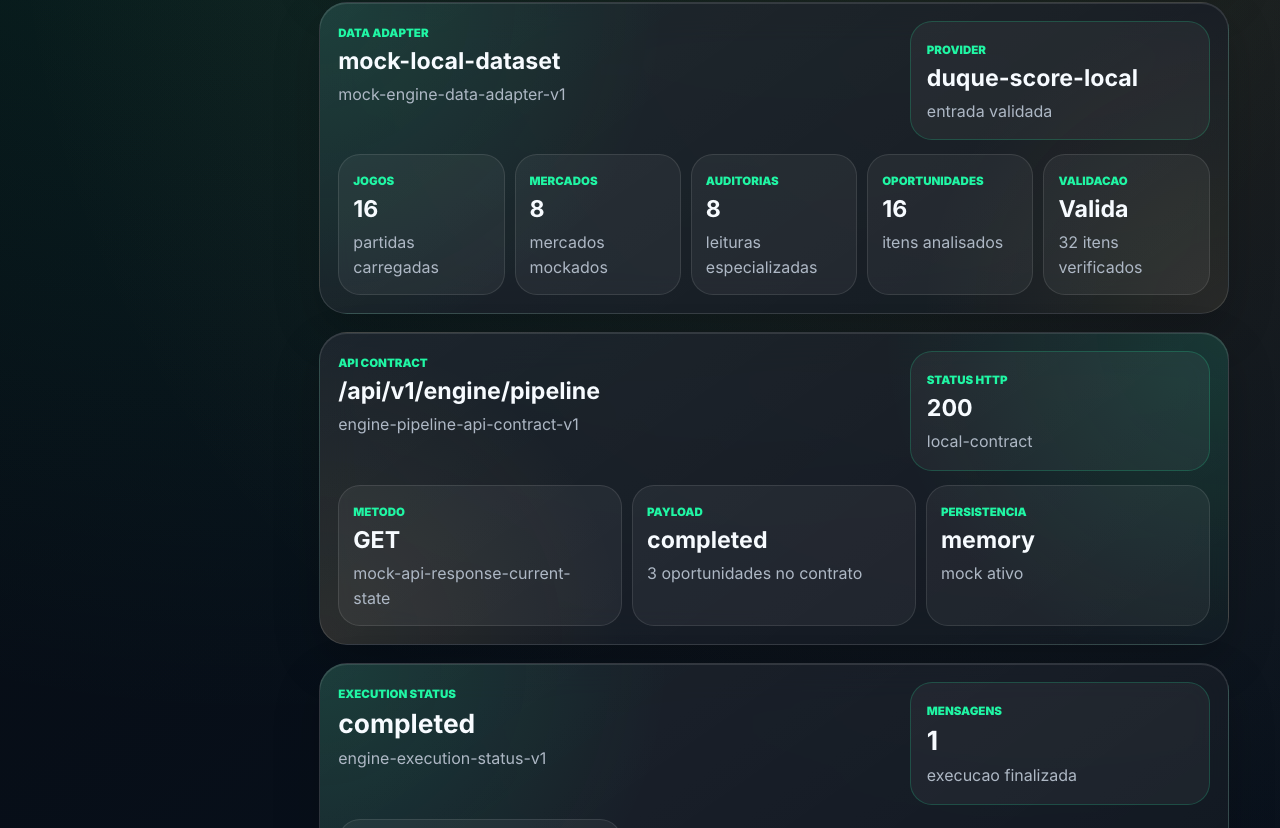
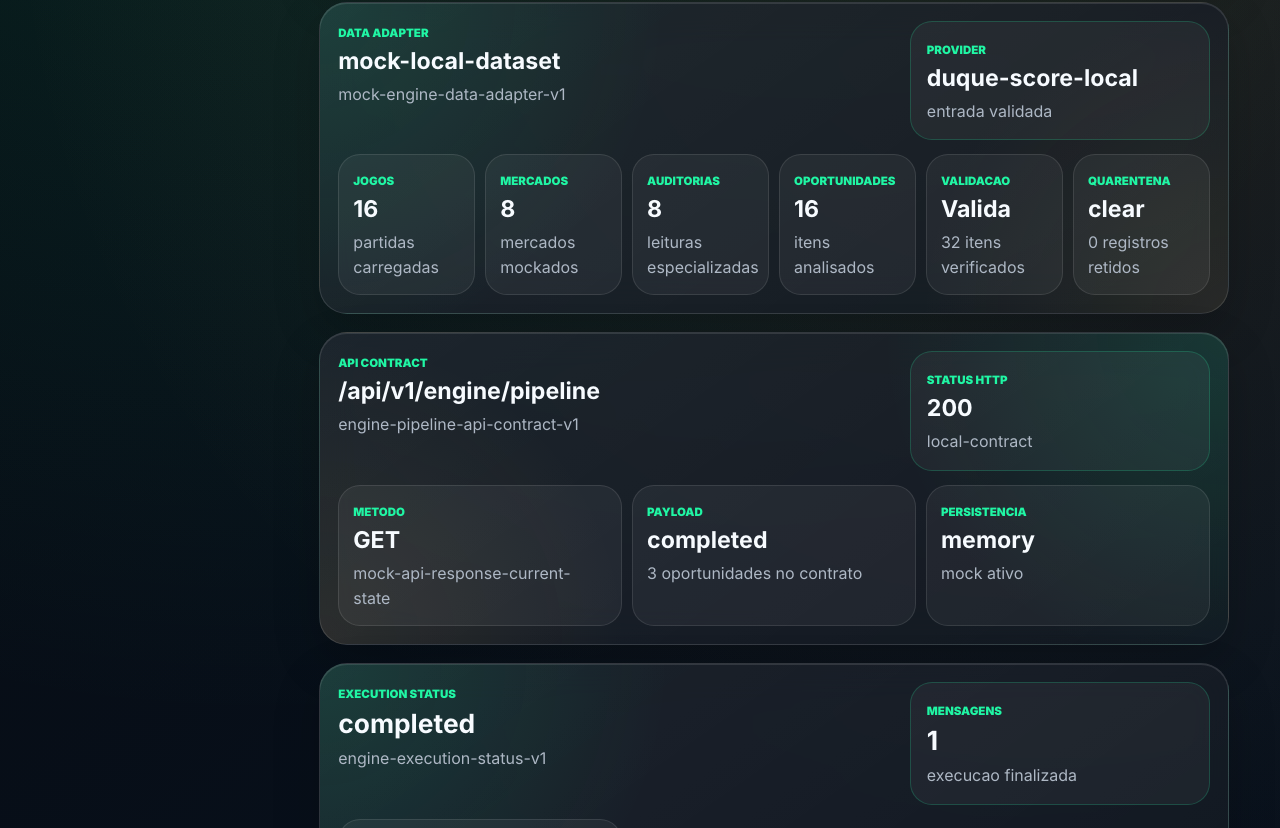
Before and after one commit to duqueroleta/DuqueSports-Codex, a React (Vite) app: page /dados in a window 1280 px wide. Shown: the part 932-1760 px from the top of the page. Built offline with nearby package versions, Linux system fonts and the light colour scheme.

Commit message:
Add data adapter quarantine layer

```diff
--- a/src/engine/core/contracts.js
+++ b/src/engine/core/contracts.js
@@ -41,6 +41,6 @@
  * @property {string[]} explanation
  */
 
-const ENGINE_VERSION = 'duque-score-engine-v1.phase-27';
+const ENGINE_VERSION = 'duque-score-engine-v1.phase-28';
 
 export { ENGINE_VERSION };
--- /dev/null
+++ b/src/engine/data-source/DataAdapterQuarantineService.js
@@ -0,0 +1,42 @@
+const DATA_ADAPTER_QUARANTINE_MODEL = 'data-adapter-quarantine-v1';
+
+function createQuarantineRecord({ validation, reason, index }) {
+  return {
+    id: `${validation.entityName}-rejected-${index + 1}`,
+    entityName: validation.entityName,
+    severity: 'error',
+    action: 'reject-record',
+    reason,
+  };
+}
+
+function createEntityQuarantineSummary(validation) {
+  const rejectedItems = validation.errors.length;
+
+  return {
+    entityName: validation.entityName,
+    status: rejectedItems > 0 ? 'quarantined' : 'clear',
+    checkedItems: validation.checkedItems,
+    acceptedItems: Math.max(validation.checkedItems - rejectedItems, 0),
+    rejectedItems,
+  };
+}
+
+function createDataAdapterQuarantine({ source, validations }) {
+  const rejectedRecords = validations.flatMap((validation) => (
+    validation.errors.map((reason, index) => createQuarantineRecord({ validation, reason, index }))
+  ));
+
+  return {
+    model: DATA_ADAPTER_QUARANTINE_MODEL,
+    source,
+    status: rejectedRecords.length > 0 ? 'quarantined' : 'clear',
+    generatedAt: 'mock-quarantine-current-state',
+    checkedItems: validations.reduce((total, validation) => total + validation.checkedItems, 0),
+    rejectedItems: rejectedRecords.length,
+    entitySummary: validations.map(createEntityQuarantineSummary),
+    rejectedRecords,
+  };
+}
+
+export { DATA_ADAPTER_QUARANTINE_MODEL, createDataAdapterQuarantine };
--- a/src/engine/data-source/MockEngineDataAdapter.js
+++ b/src/engine/data-source/MockEngineDataAdapter.js
@@ -1,4 +1,5 @@
 import { runBatchAnalysis } from '../batch/BatchAnalysisService.js';
+import { createDataAdapterQuarantine } from './DataAdapterQuarantineService.js';
 import { summarizeAdapterValidations } from './DataAdapterValidationService.js';
 import { createMockAuditsDataAdapter } from './MockAuditsDataAdapter.js';
 import { createMockMarketsDataAdapter } from './MockMarketsDataAdapter.js';
@@ -15,6 +16,14 @@ function createMockEngineDataAdapter() {
     marketsData.validation,
     auditsData.validation,
   ]);
+  const quarantine = createDataAdapterQuarantine({
+    source: 'mock-local-dataset',
+    validations: [
+      matchesData.validation,
+      marketsData.validation,
+      auditsData.validation,
+    ],
+  });
   const batchAnalysis = runBatchAnalysis(matchesData.matches);
 
   return {
@@ -23,6 +32,7 @@ function createMockEngineDataAdapter() {
     freshness: 'mock-current-state',
     provider: 'duque-score-local',
     validation,
+    quarantine,
     adapters: {
       matches: matchesData,
       markets: marketsData,
--- a/src/pages/DataPage.jsx
+++ b/src/pages/DataPage.jsx
@@ -55,6 +55,7 @@ function DataPage() {
         freshness: engineDataSource.freshness,
         provider: engineDataSource.provider,
         validation: engineDataSource.validation,
+        quarantine: engineDataSource.quarantine,
         totals: engineDataSource.totals,
       },
     })
@@ -167,6 +168,11 @@ function DataPage() {
               <span>Validacao</span>
               <strong>{dataSource.validation.valid ? 'Valida' : 'Invalida'}</strong>
               <p>{dataSource.validation.checkedItems} itens verificados</p>
+            </article>
+            <article>
+              <span>Quarentena</span>
+              <strong>{dataSource.quarantine.status}</strong>
+              <p>{dataSource.quarantine.rejectedItems} registros retidos</p>
             </article>
           </div>
         </section>
--- a/src/styles/page-data.css
+++ b/src/styles/page-data.css
@@ -326,7 +326,7 @@
 
 .engine-data-adapter-grid {
   display: grid;
-  grid-template-columns: repeat(5, minmax(0, 1fr));
+  grid-template-columns: repeat(6, minmax(0, 1fr));
   gap: 10px;
 }
 
```
Also changed, not shown: 2 other files (tests, documents, lock files or other folders).
